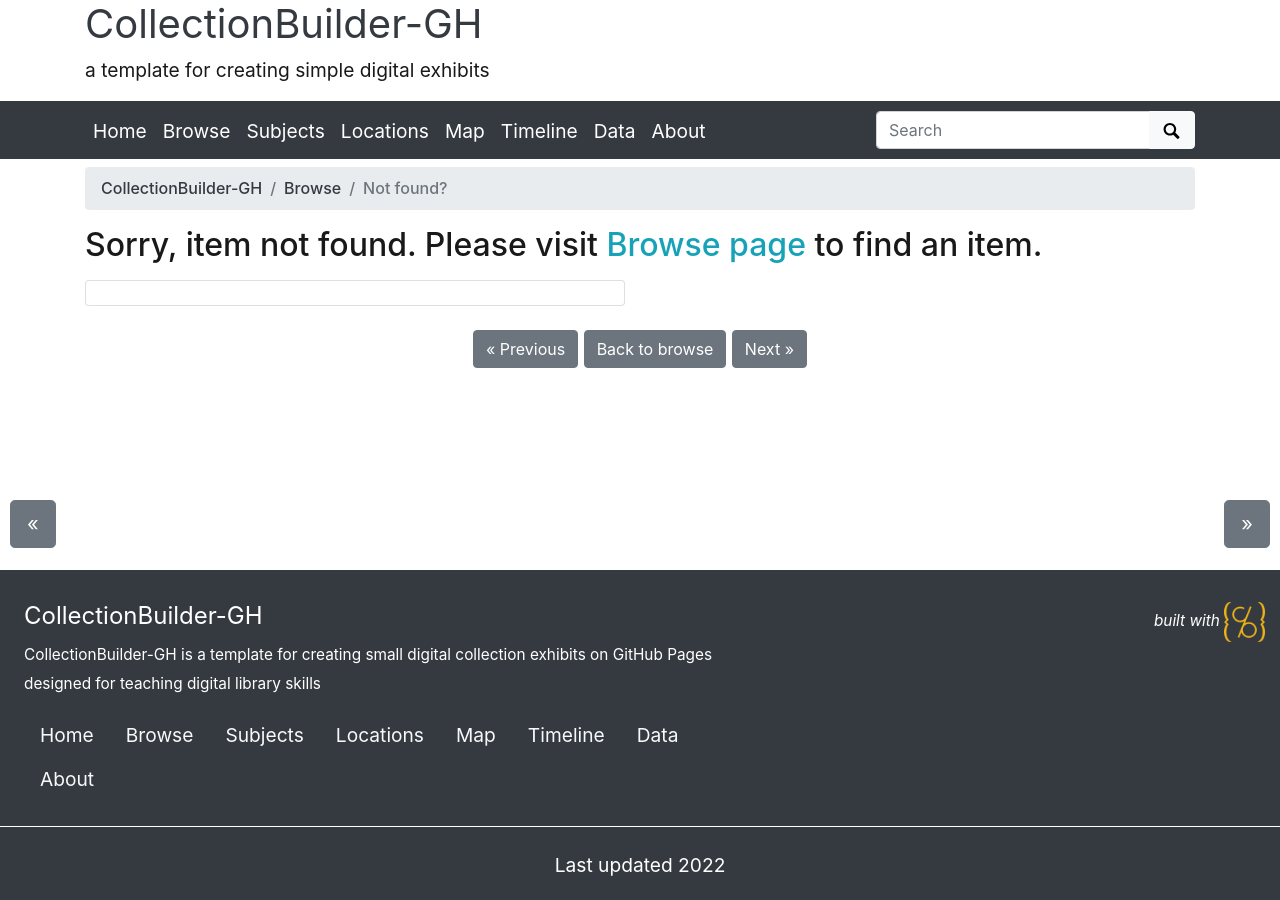
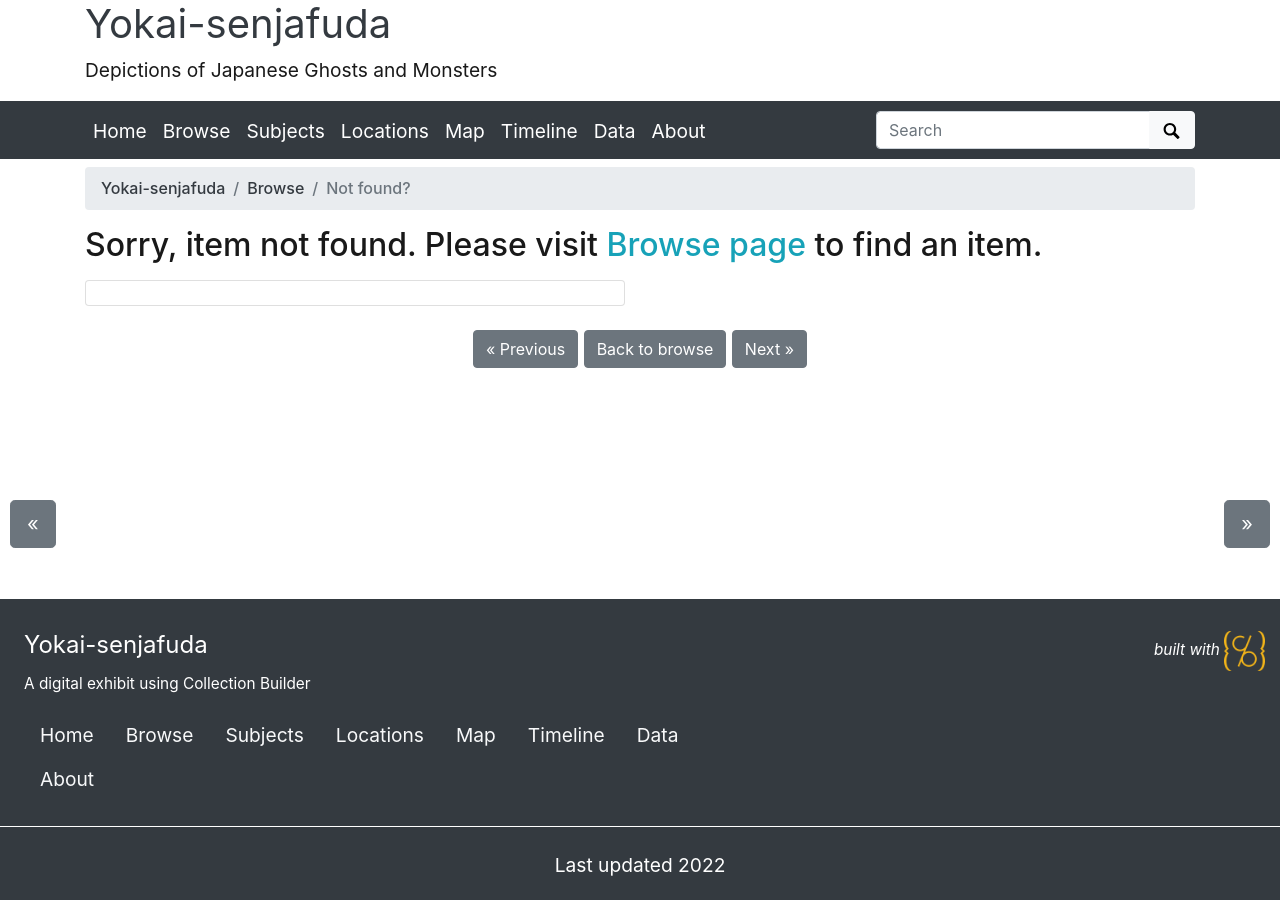
Before and after one commit to lsmith13/yokai-senjafuda-01, a Jekyll site: the page built from pages/item.md, in a window 1280 px wide. Built offline with Jekyll 4.4.1, drawn with Linux system fonts in a browser that asks for light colours.

Commit message:
Changing tagline, author, etc

```diff
--- a/_config.yml
+++ b/_config.yml
@@ -20,14 +20,14 @@ source-code: https://github.com/CollectionBuilder/collectionbuilder-gh
 # SITE SETTINGS
 #
 # title of site appears in banner
-title: CollectionBuilder-GH
+title: Yokai-senjafuda
 # tagline, a short phrase that will appear throughout the site in the top banner
-tagline: a template for creating simple digital exhibits
+tagline: Depictions of Japanese Ghosts and Monsters
 # description appears in meta tags and other locations
 # this description might appear in search result lists, keep around 160 characters max
-description: "CollectionBuilder-GH is a template for creating small digital collection exhibits on GitHub Pages designed for teaching digital library skills"
+description: "A digital exhibit using Collection Builder"
 # creator of the digital collection, to appear in meta tags; we typically use our GitHub usernames but feel free to just use your name
-author: CollectionBuilder
+author: Lilly Smith
 
 ##########
 # COLLECTION SETTINGS
```
